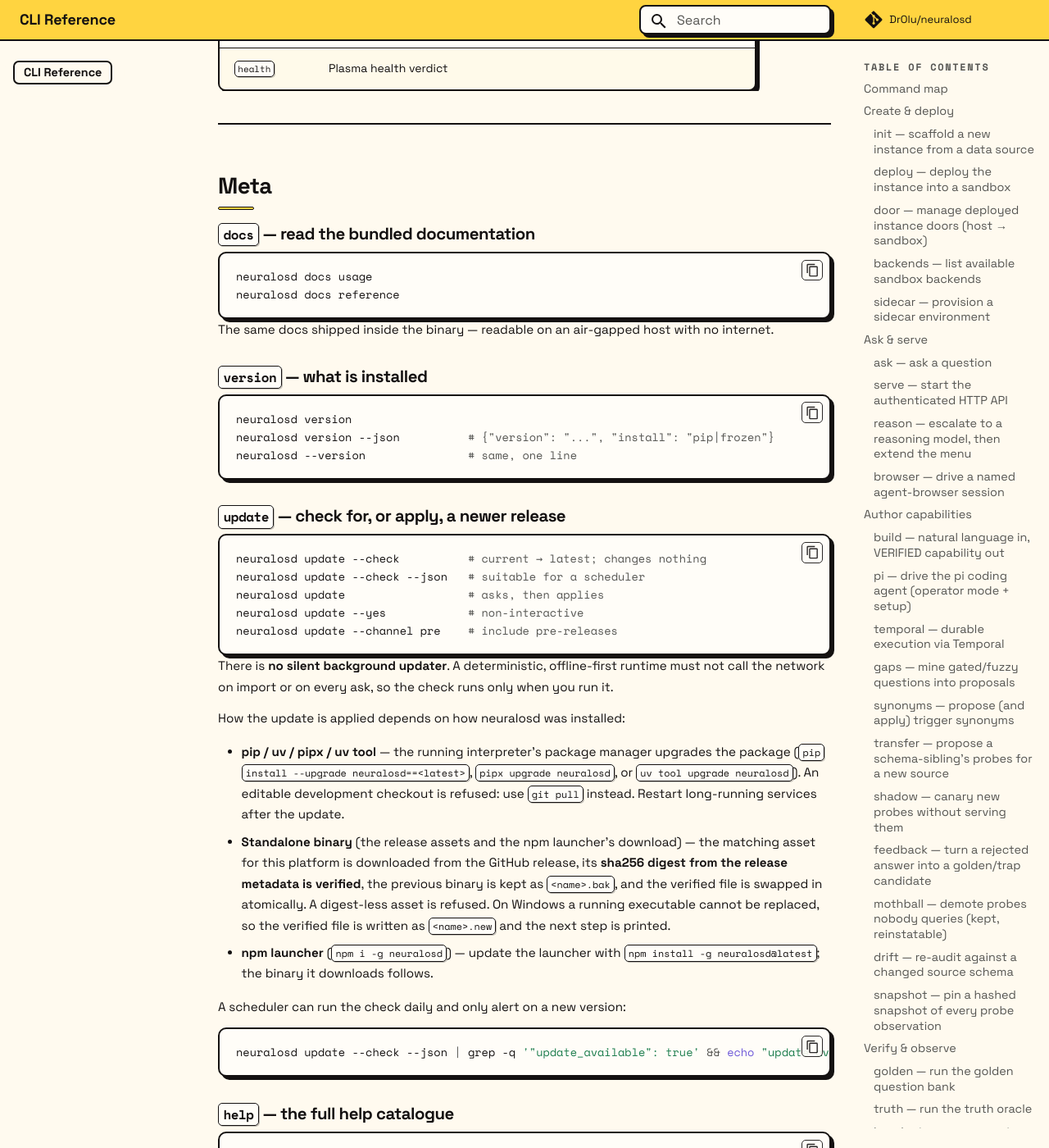
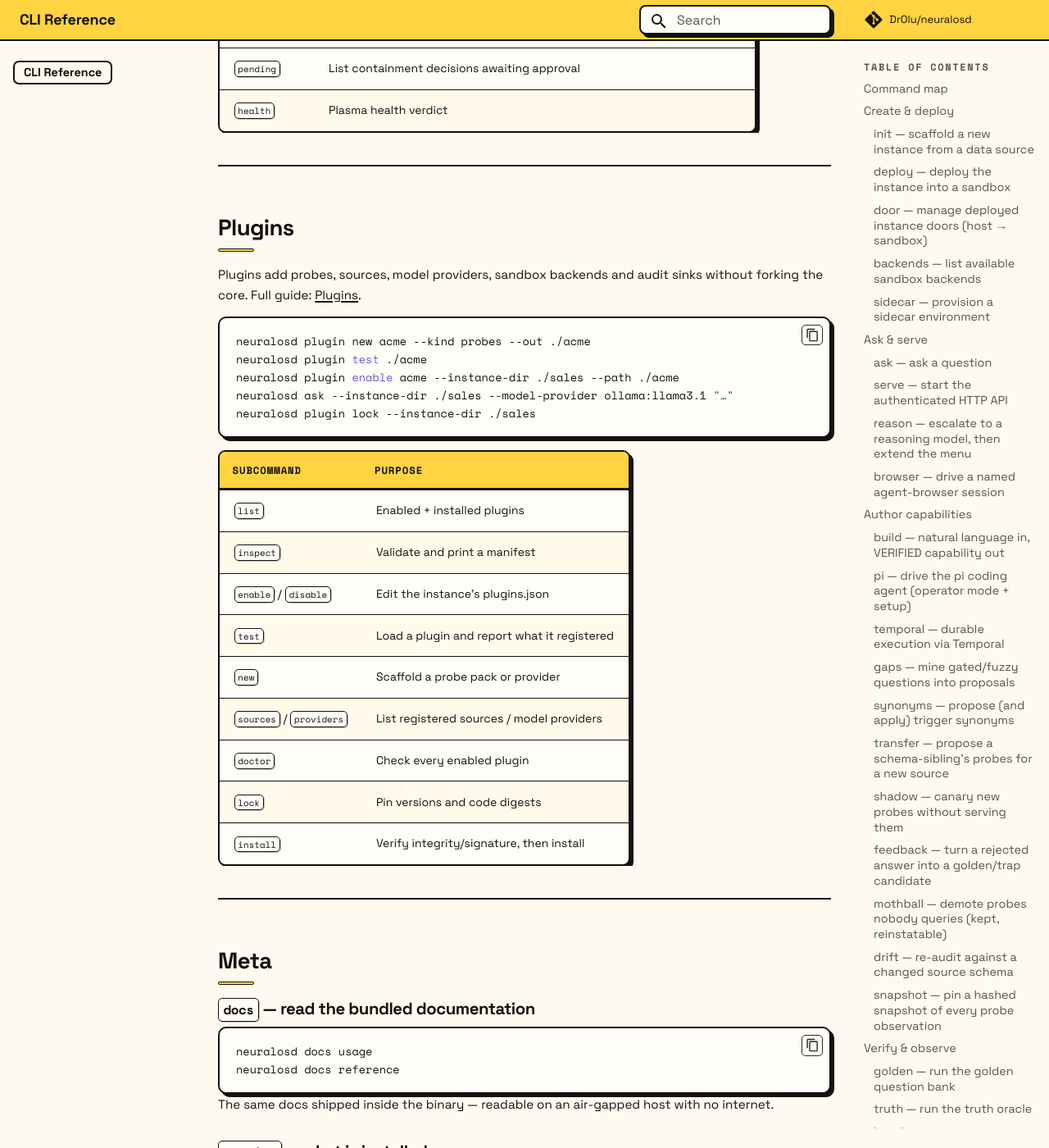
Before and after one commit to DrOlu/neuralosd, an MkDocs documentation site: the page built from docs/cli.md, in a window 1280 px wide and 1400 px high, scrolled down 14058 px. Shown: the whole window at 82% size. Built offline with MkDocs 1.6.1 and Material for MkDocs 9.7.7, drawn with Linux system fonts in a browser that asks for light colours; comment, search, counter and statistics services are not loaded; some of the changed text lies outside the part shown.

Commit message:
docs(plugins): phase 4 — guide, CLI map and a shipped example
Adds docs/plugins.md (kinds, manifest, probe packs, providers, the
out-of-process protocol, integrity/lock/signature, security model), the CLI
command-map entry and section, mkdocs navigation, a README section, and
examples/plugins/hello-probe with a test that loads and answers it.

````diff
--- a/docs/cli.md
+++ b/docs/cli.md
@@ -18,6 +18,7 @@ Conventions used everywhere below:
 | **Verify & observe** | `golden` · `truth` · `invariants` · `calibrate` · `lint` · `openapi` · `diff` · `slo` · `fleet` · `badge` · `doctor` · `audit` |
 | **Act & watch** | `actuate` · `watch` · `roles` · `scrub` |
 | **Plasma (EDR)** | `plasma` (`catalog`/`init`/`probes`/`call`/`plan`/`apply`/`pending`/`health`) |
+| **Plugins** | `plugin` (`list`/`inspect`/`enable`/`disable`/`test`/`new`/`sources`/`providers`/`doctor`/`lock`/`install`) |
 | **Mesh (Synapse)** | `mesh serve` · `register` · `discover` · `agents` · `ask` · `delegate` · `send` · `task-create/status/cancel/retry` · `mailbox` · `trust` · `setup` · `gossip-push` · `gossip-pull` · `preflight` · `gaps` · `verify` · `health` |
 | **Meta** | `docs` · `version` · `update` · `help` |
 
@@ -508,6 +509,33 @@ neuralosd plasma apply plp_0123456789ab --root .plasma
 
 ---
 
+## Plugins
+
+Plugins add probes, sources, model providers, sandbox backends and audit
+sinks without forking the core. Full guide: [Plugins](plugins.md).
+
+```sh
+neuralosd plugin new acme --kind probes --out ./acme
+neuralosd plugin test ./acme
+neuralosd plugin enable acme --instance-dir ./sales --path ./acme
+neuralosd ask --instance-dir ./sales --model-provider ollama:llama3.1 "…"
+neuralosd plugin lock --instance-dir ./sales
+```
+
+| Subcommand | Purpose |
+|---|---|
+| `list` | Enabled + installed plugins |
+| `inspect` | Validate and print a manifest |
+| `enable` / `disable` | Edit the instance's plugins.json |
+| `test` | Load a plugin and report what it registered |
+| `new` | Scaffold a probe pack or provider |
+| `sources` / `providers` | List registered sources / model providers |
+| `doctor` | Check every enabled plugin |
+| `lock` | Pin versions and code digests |
+| `install` | Verify integrity/signature, then install |
+
+---
+
 ## Meta
 
 ### `docs` — read the bundled documentation
--- a/mkdocs.yml
+++ b/mkdocs.yml
@@ -30,6 +30,7 @@ nav:
   - API Reference: reference.md
   - HTTP API: api.md
   - Plasma EDR: plasma.md
+  - Plugins: plugins.md
   - Cookbook: cookbook.md
   - Architecture: architecture.md
   - Security: security.md
````
Also changed, not shown: other parts of docs/cli.md (+1 -1 lines), README.md (+14 -0 lines), docs/plugins.md (added, +204 -0 lines), examples/plugins/hello-probe/README.md (added, +11 -0 lines), 3 other files.
